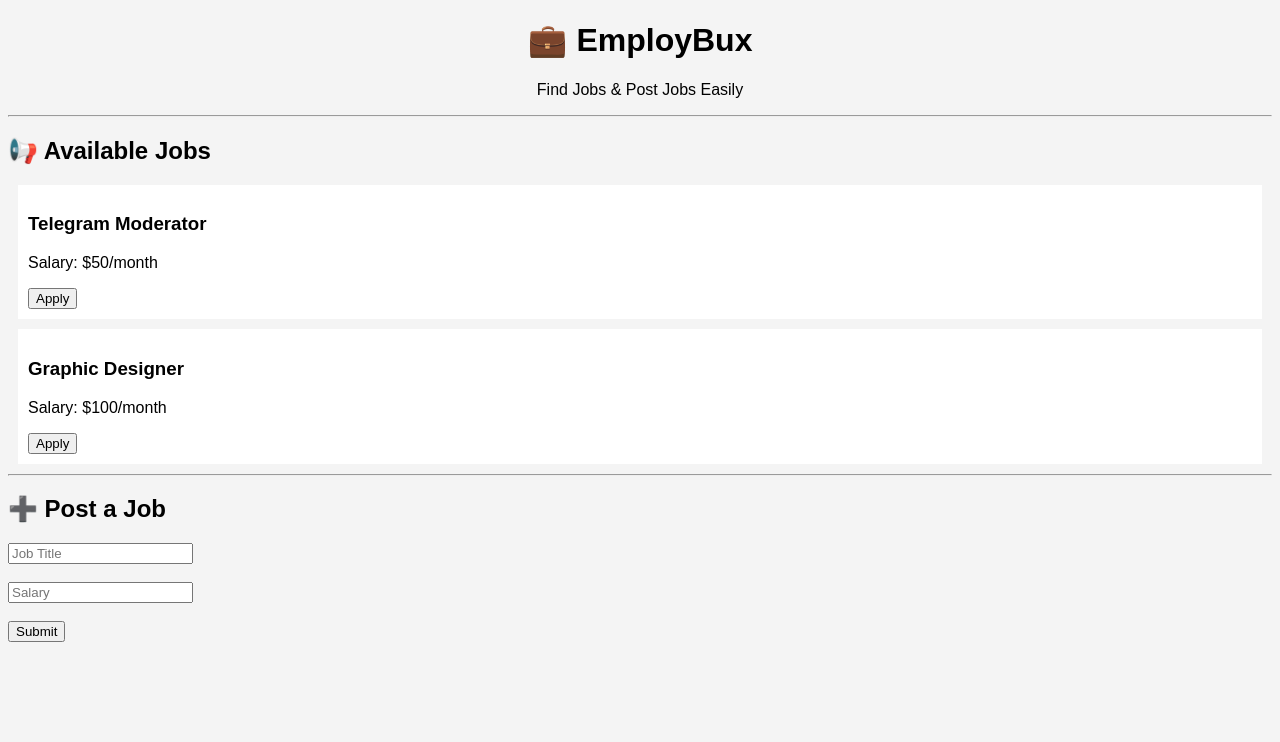
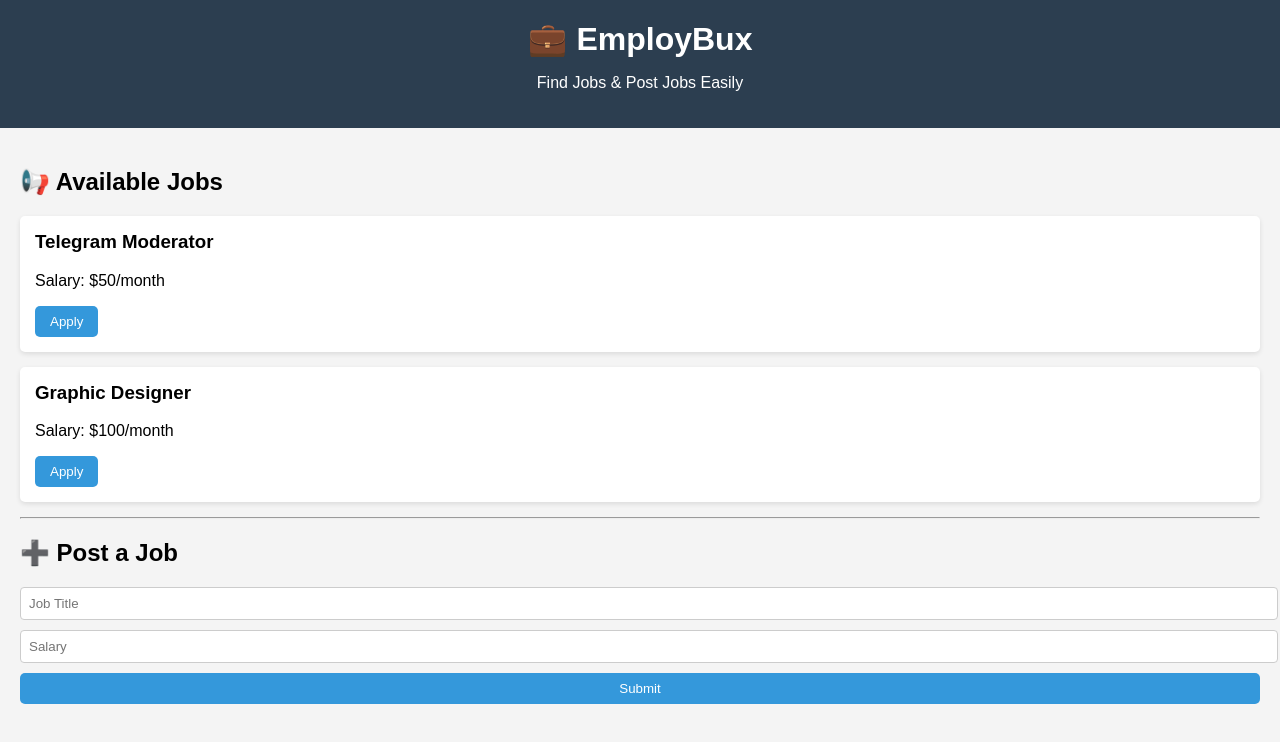
Before and after one commit to samichinchakma/EmployBux, a plain HTML site: page index.html in a window 1280 px wide. Drawn offline with Linux system fonts and the light colour scheme.

Commit message:
Update index.html

```diff
--- a/index.html
+++ b/index.html
@@ -1,39 +1,78 @@
 <!DOCTYPE html>
-<html>
+<html lang="en">
 <head>
-  <title>EmployBux</title>
   <meta charset="UTF-8">
   <meta name="viewport" content="width=device-width, initial-scale=1.0">
+  <title>EmployBux</title>
+  <style>
+    body { font-family: Arial, sans-serif; background: #f4f4f4; margin:0; padding:0; }
+    header { background: #2c3e50; color: white; padding: 20px; text-align: center; }
+    h1 { margin:0; }
+    main { padding: 20px; }
+    .job { background: white; padding: 15px; margin-bottom: 15px; border-radius: 5px; box-shadow: 0 2px 5px rgba(0,0,0,0.1); }
+    .job h3 { margin-top: 0; }
+    .btn { background:#3498db; color:white; border:none; padding: 8px 15px; border-radius:5px; cursor:pointer; }
+    .btn:hover { background:#2980b9; }
+    form input { padding: 8px; margin-bottom:10px; width: 100%; border-radius:4px; border:1px solid #ccc; }
+    form button { width: 100%; }
+  </style>
 </head>
+<body>
 
-<body style="font-family: Arial; background:#f4f4f4;">
+<header>
+  <h1>💼 EmployBux</h1>
+  <p>Find Jobs & Post Jobs Easily</p>
+</header>
 
-  <h1 style="text-align:center;">💼 EmployBux</h1>
-  <p style="text-align:center;">Find Jobs & Post Jobs Easily</p>
+<main>
+  <section>
+    <h2>📢 Available Jobs</h2>
+
+    <div class="job">
+      <h3>Telegram Moderator</h3>
+      <p>Salary: $50/month</p>
+      <button class="btn" onclick="applyJob('Telegram Moderator')">Apply</button>
+    </div>
+
+    <div class="job">
+      <h3>Graphic Designer</h3>
+      <p>Salary: $100/month</p>
+      <button class="btn" onclick="applyJob('Graphic Designer')">Apply</button>
+    </div>
+  </section>
 
   <hr>
 
-  <h2>📢 Available Jobs</h2>
+  <section>
+    <h2>➕ Post a Job</h2>
+    <form onsubmit="submitJob(event)">
+      <input type="text" id="jobTitle" placeholder="Job Title" required>
+      <input type="text" id="jobSalary" placeholder="Salary" required>
+      <button type="submit" class="btn">Submit</button>
+    </form>
+  </section>
+</main>
 
-  <div style="background:white; padding:10px; margin:10px;">
-    <h3>Telegram Moderator</h3>
-    <p>Salary: $50/month</p>
-    <button>Apply</button>
-  </div>
+<script>
+function applyJob(title) {
+  alert('You applied for: ' + title);
+}
 
-  <div style="background:white; padding:10px; margin:10px;">
-    <h3>Graphic Designer</h3>
-    <p>Salary: $100/month</p>
-    <button>Apply</button>
-  </div>
+function submitJob(e) {
+  e.preventDefault();
+  const title = document.getElementById('jobTitle').value;
+  const salary = document.getElementById('jobSalary').value;
 
-  <hr>
+  const jobSection = document.createElement('div');
+  jobSection.className = 'job';
+  jobSection.innerHTML = `<h3>${title}</h3><p>Salary: ${salary}</p><button class="btn" onclick="applyJob('${title}')">Apply</button>`;
 
-  <h2>➕ Post a Job</h2>
-
-  <input type="text" placeholder="Job Title"><br><br>
-  <input type="text" placeholder="Salary"><br><br>
-  <button onclick="alert('Job Submitted!')">Submit</button>
+  document.querySelector('main section').appendChild(jobSection);
+  alert('Job Submitted!');
+  document.getElementById('jobTitle').value = '';
+  document.getElementById('jobSalary').value = '';
+}
+</script>
 
 </body>
 </html>
```
